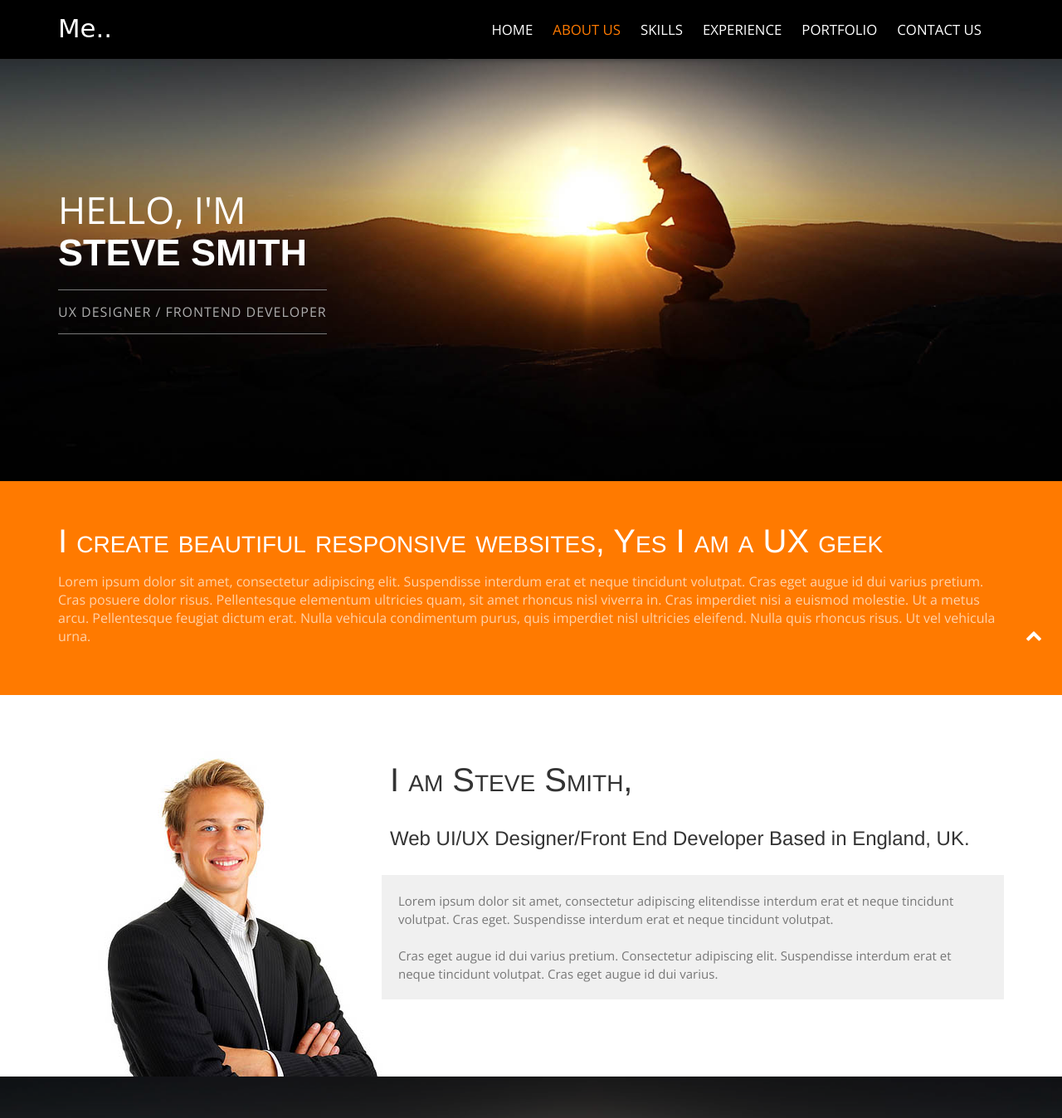
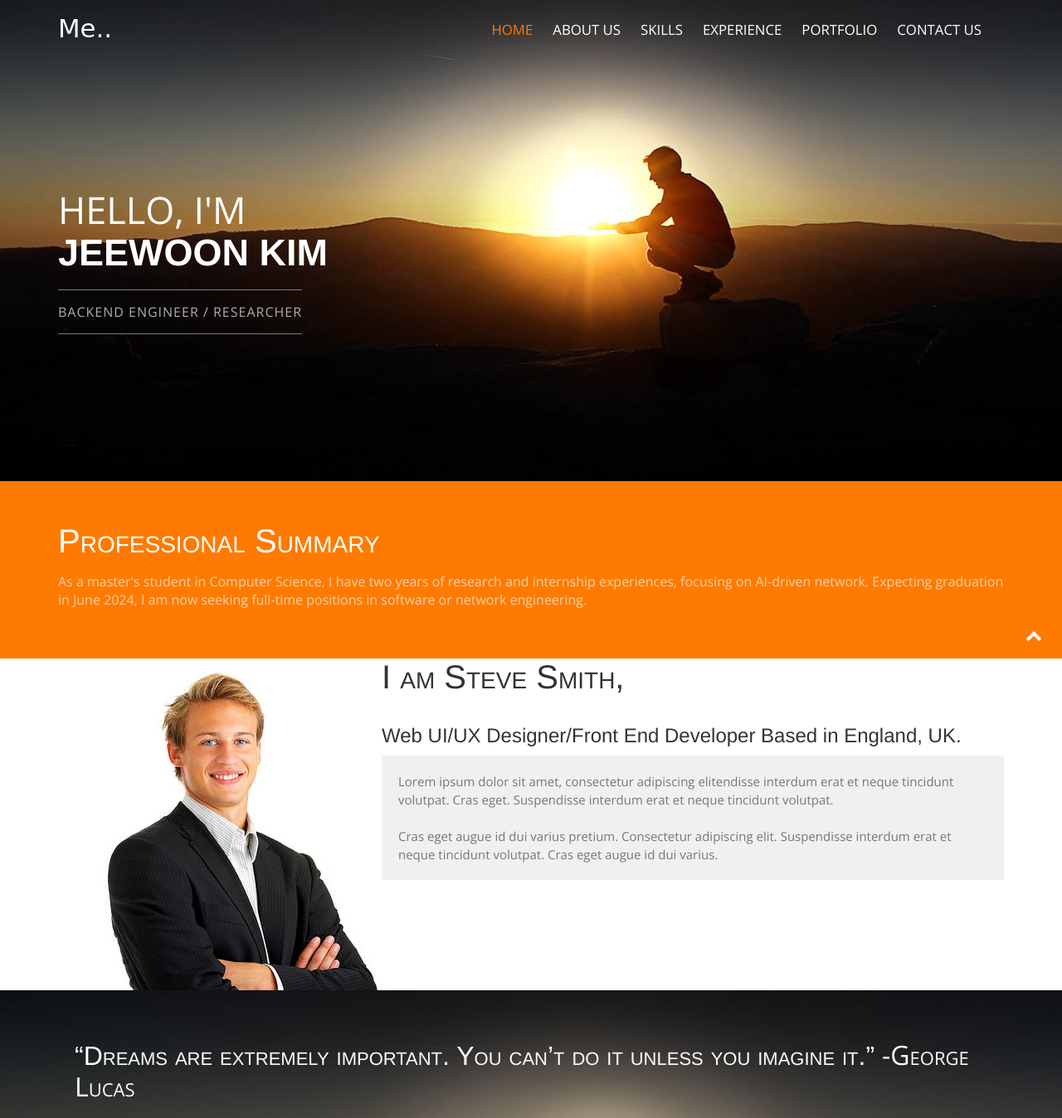
Before and after one commit to jeewoonk/jeewoon_website, a plain HTML site: page index.html in a window 1280 px wide. Shown: the top 1348 px of the page at 83% size. Drawn offline with nearby package versions, Linux system fonts and the light colour scheme.

Commit message:
update home

```diff
--- a/index.html
+++ b/index.html
@@ -40,7 +40,7 @@
       <div id="main-nav" class="collapse navbar-collapse">
         <ul class="nav navbar-nav" id="mainNav">
           <li class="active"><a href="#home" class="scroll-link">Home</a></li>
-          <li><a href="#aboutUs" class="scroll-link">About Us</a></li>
+          <li><a href="#aboutMe" class="scroll-link">About Us</a></li>
           <li><a href="#skills" class="scroll-link">Skills</a></li>
           <li><a href="#experience" class="scroll-link">Experience</a></li>
           <li><a href="#portfolio" class="scroll-link">Portfolio</a></li>
@@ -60,21 +60,21 @@
     <div class="container banner-content">
       <div class="heroText">
         <h2><span>HEllo, I'm</span><br>
-          Steve Smith</h2>
-        <span class="caption">UX Designer / Frontend Developer</span> </div>
+          Jeewoon Kim</h2>
+        <span class="caption">Backend Engineer / Researcher</span> </div>
     </div>
   </div>
 </section>
 <section id="introText">
   <div class="container">
     <div>
-      <h1>I create beautiful responsive websites, Yes I am a UX geek</h1>
-      <p>Lorem ipsum dolor sit amet, consectetur adipiscing elit. Suspendisse interdum erat et neque tincidunt volutpat. Cras eget augue id dui varius pretium. Cras posuere dolor risus. Pellentesque elementum ultricies quam, sit amet rhoncus nisl viverra in. Cras imperdiet nisi a euismod molestie. Ut a metus arcu. Pellentesque feugiat dictum erat. Nulla vehicula condimentum purus, quis imperdiet nisl ultricies eleifend. Nulla quis rhoncus risus. Ut vel vehicula urna.</p>
+      <h1>Professional Summary</h1>
+      <p>As a master's student in Computer Science, I have two years of research and internship experiences, focusing on AI-driven network. Expecting graduation in June 2024, I am now seeking full-time positions in software or network engineering.</p>
     </div>
   </div>
 </section>
 <!--About-->
-<section id="aboutUs">
+<section id="aboutMe">
   <div class="container">
     <div class="row">
       <!-- item -->
```
